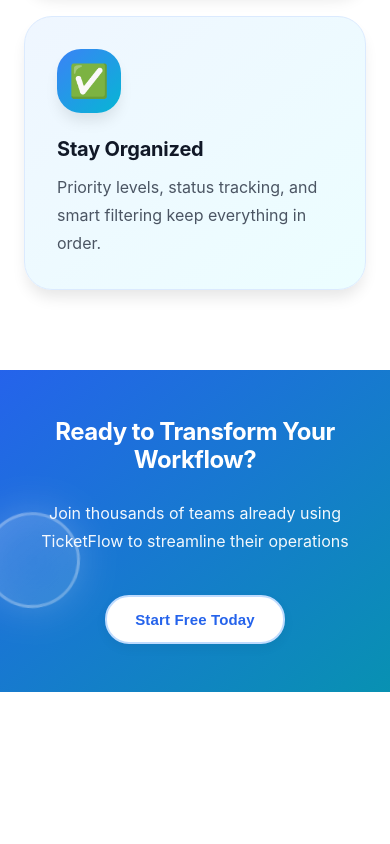
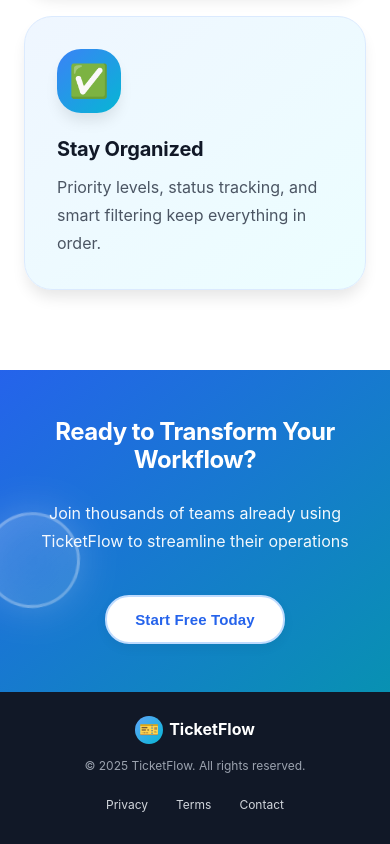
Before and after one commit to Pearl-Ekeodu/hng-ticketflow-vue, a Vue app: page / in a window 390 px wide. Shown: the part 1336-2180 px from the top of the page. Before the commit the page ends 2028 px from the top, so only its background shows below. Built offline with nearby package versions, Linux system fonts and the light colour scheme.

Commit message:
footer component

```diff
--- /dev/null
+++ b/src/components/Footer.vue
@@ -0,0 +1,186 @@
+<template>
+  <footer class="footer">
+    <div class="container">
+      <div class="footer-content">
+        <div class="footer-top">
+          <div class="footer-brand">
+            <div class="footer-logo">
+              <span>🎫</span>
+            </div>
+            <span class="footer-brand-name">TicketFlow</span>
+          </div>
+          <p class="footer-copyright">
+            © {{ currentYear }} TicketFlow. All rights reserved.
+          </p>
+          <div class="footer-links">
+            <a href="#privacy">Privacy</a>
+            <a href="#terms">Terms</a>
+            <a href="#contact">Contact</a>
+          </div>
+        </div>
+      </div>
+    </div>
+  </footer>
+</template>
+
+<script setup lang="ts">
+import { computed } from 'vue'
+
+const currentYear = computed(() => new Date().getFullYear())
+</script>
+
+<style scoped>
+.footer {
+  background: var(--color-gray-900);
+  color: var(--color-gray-300);
+  padding: 3rem 0;
+}
+
+.footer-content {
+  display: flex;
+  flex-direction: column;
+  gap: 1.5rem;
+}
+
+.footer-top {
+  display: flex;
+  justify-content: space-between;
+  align-items: center;
+  flex-wrap: wrap;
+  gap: 1.5rem;
+}
+
+.footer-brand {
+  display: flex;
+  align-items: center;
+  gap: 0.75rem;
+}
+
+.footer-logo {
+  width: 2.5rem;
+  height: 2.5rem;
+  background: linear-gradient(to bottom right, var(--color-blue-400), var(--color-cyan-500));
+  border-radius: var(--radius-xl);
+  display: flex;
+  align-items: center;
+  justify-content: center;
+  font-size: 1.375rem;
+}
+
+.footer-brand-name {
+  font-size: 1.25rem;
+  font-weight: 700;
+  color: white;
+}
+
+.footer-copyright {
+  font-size: 0.875rem;
+  color: var(--color-gray-400);
+  text-align: center;
+}
+
+.footer-links {
+  display: flex;
+  gap: 1.5rem;
+}
+
+.footer-links a {
+  font-size: 0.875rem;
+  color: var(--color-gray-300);
+  transition: color 0.2s;
+  text-decoration: none;
+}
+
+.footer-links a:hover {
+  color: white;
+}
+
+/* Tablet & Mobile Responsive */
+@media (max-width: 768px) {
+  .footer {
+    padding: 2rem 0;
+  }
+
+  .footer-content {
+    gap: 1.25rem;
+  }
+
+  .footer-top {
+    flex-direction: column;
+    align-items: center;
+    text-align: center;
+    gap: 1rem;
+  }
+
+  .footer-brand {
+    gap: 0.5rem;
+  }
+
+  .footer-logo {
+    width: 2rem;
+    height: 2rem;
+    font-size: 1.125rem;
+  }
+
+  .footer-brand-name {
+    font-size: 1.125rem;
+  }
+
+  .footer-copyright {
+    font-size: 0.8125rem;
+  }
+
+  .footer-links {
+    justify-content: center;
+    gap: 1.25rem;
+  }
+
+  .footer-links a {
+    font-size: 0.8125rem;
+    padding: 0.5rem;
+  }
+}
+
+/* Small Mobile Responsive */
+@media (max-width: 480px) {
+  .footer {
+    padding: 1.5rem 0;
+  }
+
+  .footer-content {
+    gap: 1rem;
+  }
+
+  .footer-top {
+    gap: 0.75rem;
+  }
+
+  .footer-brand {
+    gap: 0.375rem;
+  }
+
+  .footer-logo {
+    width: 1.75rem;
+    height: 1.75rem;
+    font-size: 1rem;
+  }
+
+  .footer-brand-name {
+    font-size: 1rem;
+  }
+
+  .footer-copyright {
+    font-size: 0.75rem;
+  }
+
+  .footer-links {
+    gap: 1rem;
+    flex-wrap: wrap;
+  }
+
+  .footer-links a {
+    font-size: 0.75rem;
+    padding: 0.375rem;
+  }
+}
+</style>
--- a/src/views/DashboardPage.vue
+++ b/src/views/DashboardPage.vue
@@ -193,6 +193,7 @@
         </div>
       </form>
     </Modal>
+    <Footer />
   </main>
 </template>
 
@@ -206,6 +207,7 @@
 import Input from '@/components/Input.vue'
 import Textarea from '@/components/Textarea.vue'
 import Modal from '@/components/Modal.vue'
+import Footer from '@/components/Footer.vue'
 
 const router = useRouter()
 const authStore = useAuthStore()
--- a/src/views/LandingPage.vue
+++ b/src/views/LandingPage.vue
@@ -216,6 +216,7 @@
         </p>
       </form>
     </Modal>
+    <Footer />
   </div>
 </template>
 
@@ -227,6 +228,7 @@
 import Card from '@/components/Card.vue'
 import Input from '@/components/Input.vue'
 import Modal from '@/components/Modal.vue'
+import Footer from '@/components/Footer.vue'
 
 const router = useRouter()
 const route = useRoute()
--- a/src/views/TicketsPage.vue
+++ b/src/views/TicketsPage.vue
@@ -283,6 +283,7 @@
         </div>
       </div>
     </Modal>
+    <Footer />
   </main>
 </template>
 
@@ -294,6 +295,7 @@
 import Input from '@/components/Input.vue'
 import Textarea from '@/components/Textarea.vue'
 import Modal from '@/components/Modal.vue'
+import Footer from '@/components/Footer.vue'
 import type { Ticket } from '@/types'
 
 const ticketsStore = useTicketsStore()
```
